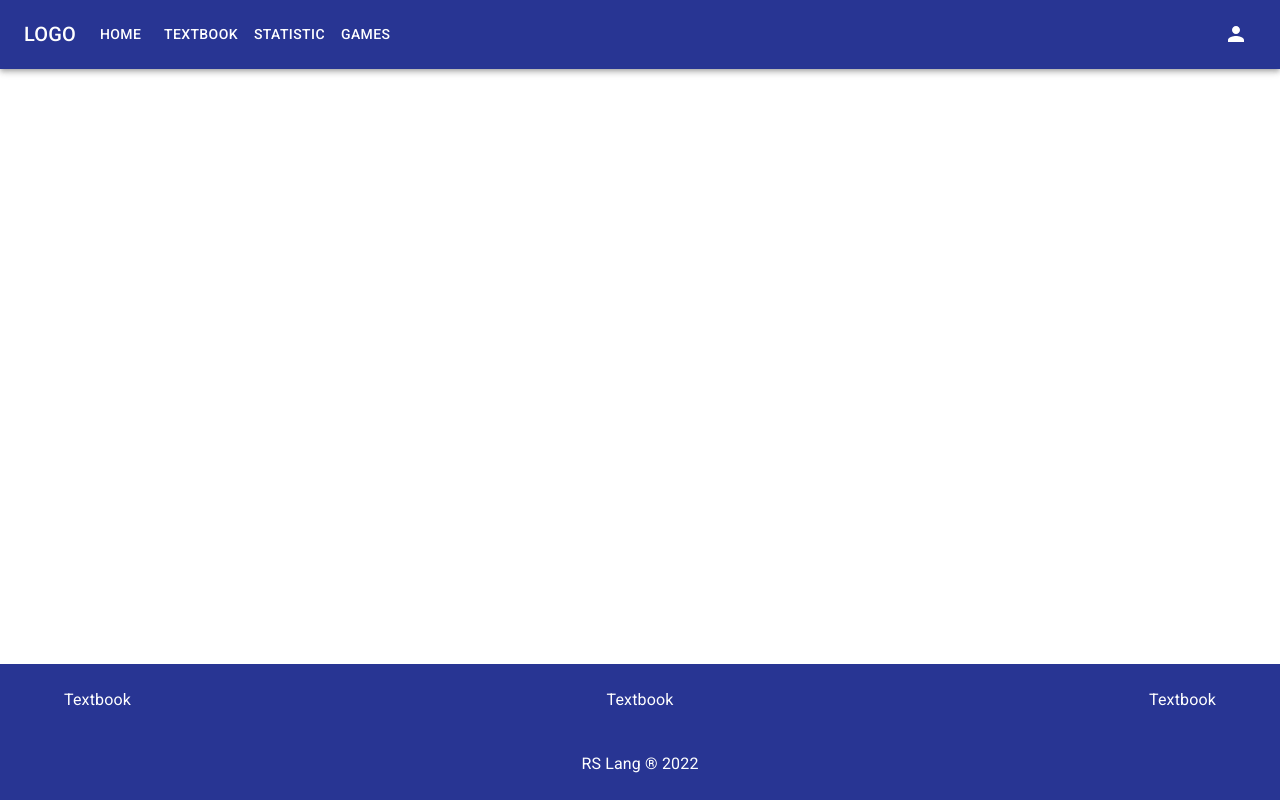
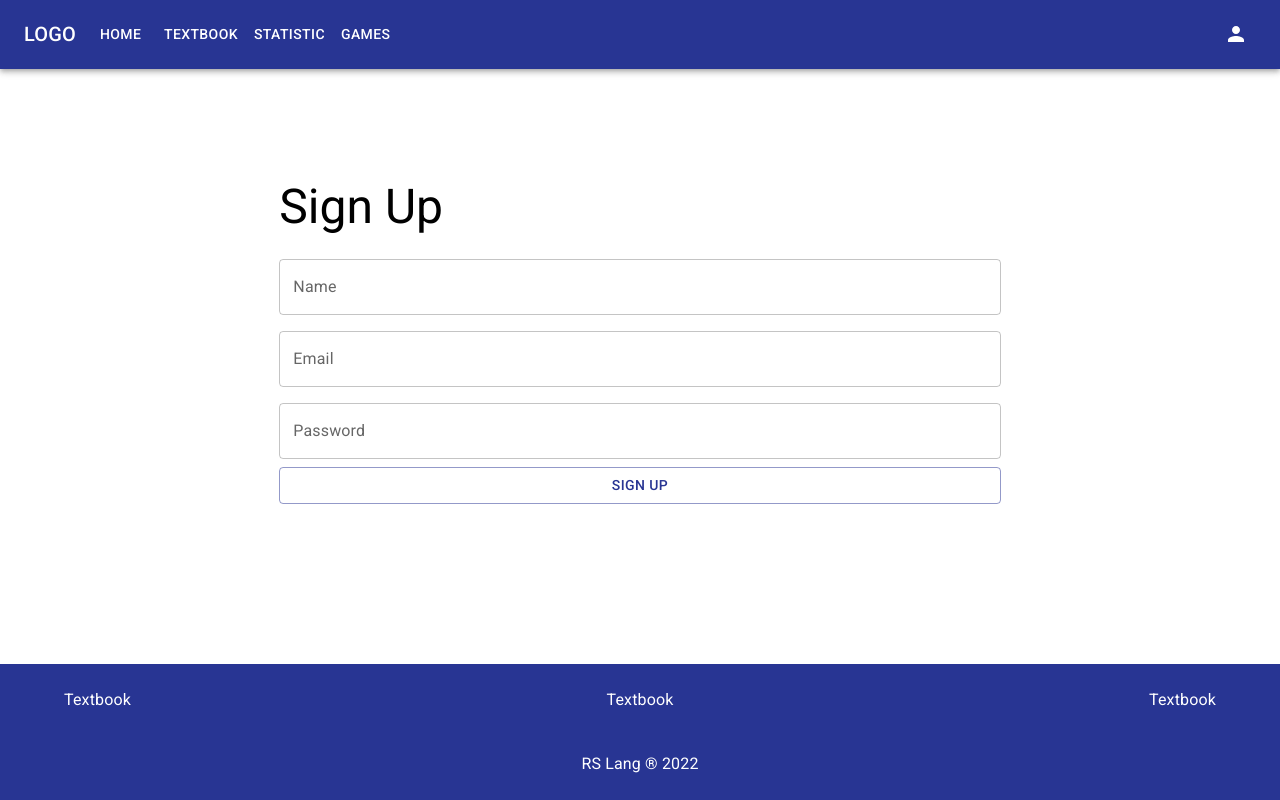
Before and after one commit to liliyavoloshina/rslang, a React (Create React App) app: page /signup in a window 1280 px wide. Built offline with nearby package versions, Linux system fonts and the light colour scheme.

Commit message:
feat: add signup page and error handling for it

```diff
--- a/src/App.tsx
+++ b/src/App.tsx
@@ -7,7 +7,8 @@ import Textbook from './views/Textbook'
 import AudioCall from './views/Audiocall'
 import Sprint from './views/Sprint'
 import Statistic from './views/Statistic'
-import Login from './views/Login'
+import SignIn from './views/SignIn'
+import SignUp from './views/SignUp'
 import Footer from './components/layout/Footer'
 import theme from './utils/theme'
 import { localStorageGetUser } from './utils/localStorage'
@@ -36,7 +37,8 @@ function App() {
 					<Route path="audiocall" element={<AudioCall />} />
 					<Route path="sprint" element={<Sprint />} />
 					<Route path="statistic" element={<Statistic />} />
-					<Route path="login" element={<Login />} />
+					<Route path="signin" element={<SignIn />} />
+					<Route path="signup" element={<SignUp />} />
 				</Routes>
 			</main>
 			{isFooter && <Footer />}
--- a/src/features/auth/authSlice.tsx
+++ b/src/features/auth/authSlice.tsx
@@ -1,30 +1,43 @@
 import { createSlice, createAsyncThunk } from '@reduxjs/toolkit'
 // eslint-disable-next-line import/no-cycle
 import { RootState } from '../../app/store'
-import { SignInData, UserInfo } from '../../types/auth'
+import { SignInData, SignUpData, UserInfo } from '../../types/auth'
 import apiClient from '../../utils/api'
+import { handleError } from '../../utils/helpers'
 import { localStorageRemoveUser, localStorageSetUser } from '../../utils/localStorage'
-
-// export const login = createAsyncThunk('auth/login', async (arg, { getState }) => {
-// 	console.log(login)
-// })
 
 export const signIn = createAsyncThunk('auth/signin', async (arg: SignInData) => {
 	const response = await apiClient.signIn(arg)
 	return response
 })
 
+export const signUp = createAsyncThunk('auth/signup', async (arg: SignUpData, { rejectWithValue }) => {
+	try {
+		await apiClient.signUp(arg)
+		return { email: arg.email, password: arg.password }
+	} catch (e) {
+		const errorToShow = handleError(e)
+		return rejectWithValue(errorToShow)
+	}
+})
+
 interface AuthState {
 	userInfo: UserInfo | Record<string, unknown>
+	signInInfo: SignInData | Record<string, unknown>
 	isLoggedIn: boolean
+	signUpError: string
 	isSignInFailed: boolean
+	isSignUpFailed: boolean
 	loading: boolean
 }
 
 const initialState: AuthState = {
 	userInfo: {},
+	signInInfo: {},
 	isLoggedIn: false,
+	signUpError: '',
 	isSignInFailed: false,
+	isSignUpFailed: false,
 	loading: false,
 }
 
@@ -39,7 +52,7 @@ export const authSlice = createSlice({
 			state.isLoggedIn = true
 			state.userInfo = action.payload
 		},
-		logOut: state => {
+		signOut: state => {
 			state.userInfo = {}
 			state.isLoggedIn = false
 			localStorageRemoveUser()
@@ -69,24 +82,23 @@ export const authSlice = createSlice({
 				state.isSignInFailed = true
 				state.loading = false
 			})
-		// .addCase(login.pending, state => {
-		// 	state.loading = true
-		// })
-		// .addCase(login.fulfilled, (state, action) => {
-		// 	const { accessToken } = action.payload
-		// 	state.token = accessToken
-		// 	state.userData = user
-		// 	state.loading = false
-		// })
-		// .addCase(login.rejected, (state, action) => {
-		// 	state.loading = false
-		// })
+			.addCase(signUp.pending, state => {
+				state.loading = true
+			})
+			.addCase(signUp.fulfilled, (state, action) => {
+				state.signInInfo = action.payload
+			})
+			.addCase(signUp.rejected, (state, action) => {
+				state.signUpError = action.payload as string
+				state.loading = false
+			})
 	},
 })
 
-export const { clearError, setUser, logOut } = authSlice.actions
+export const { clearError, setUser, signOut } = authSlice.actions
 export const selectAuthLoading = (state: RootState) => state.auth.loading
 export const selectAuthIsLoggedIn = (state: RootState) => state.auth.isLoggedIn
 export const selectAuthIsSignInFailed = (state: RootState) => state.auth.isSignInFailed
 export const selectAuthUserInfo = (state: RootState) => state.auth.userInfo
+export const selectAuthSignUpError = (state: RootState) => state.auth.signUpError
 export default authSlice.reducer
--- a/src/utils/api.ts
+++ b/src/utils/api.ts
@@ -1,5 +1,5 @@
 import { ApiMethod, ApiBody, ApiConfig, ApiHeaders, GetUserWordsResponse } from '../types/api'
-import { SignInData, SignInResponse } from '../types/auth'
+import { SignInData, SignInResponse, SignUpData, SignUpResponse } from '../types/auth'
 import { UserWord, Word } from '../types/word'
 import { localStorageGetUser } from './localStorage'
 
@@ -24,7 +24,8 @@ const apiClient = async <T>(endpoint: string, method: ApiMethod, body?: ApiBody)
 	const response = await fetch(endpoint, config)
 
 	if (!response.ok) {
-		throw new Error(response.statusText)
+		const error = await response.text()
+		throw new Error(error)
 	}
 
 	const data = await response.json()
@@ -51,4 +52,8 @@ apiClient.signIn = (signinData: SignInData) => {
 	return apiClient<SignInResponse>(`${DOMAIN_URL}/signin`, ApiMethod.Post, signinData)
 }
 
+apiClient.signUp = (signupData: SignUpData) => {
+	return apiClient<SignUpResponse>(`${DOMAIN_URL}/users`, ApiMethod.Post, signupData)
+}
+
 export default apiClient
--- a/src/utils/helpers.ts
+++ b/src/utils/helpers.ts
@@ -5,16 +5,10 @@ const shuffleArray = <T>(array: T[]) => {
 	}
 }
 
-const setToken = (val: string) => {
-	localStorage.setItem('token', val)
+const handleError = (err: unknown) => {
+	let message = 'Unknown Error'
+	if (err instanceof Error) message = err.message
+	return `Ooops! ${message}`
 }
 
-const getToken = () => {
-	return localStorage.getItem('token')
-}
-
-const removeToken = () => {
-	localStorage.removeItem('token')
-}
-
-export { shuffleArray, getToken, removeToken, setToken }
+export { shuffleArray, handleError }
--- /dev/null
+++ b/src/views/SignIn.tsx
@@ -0,0 +1,98 @@
+import Typography from '@mui/material/Typography'
+import Stack from '@mui/material/Stack'
+import Box from '@mui/material/Box'
+import TextField from '@mui/material/TextField'
+import FormControl from '@mui/material/FormControl'
+import LoadingButton from '@mui/lab/LoadingButton'
+import Alert from '@mui/lab/Alert'
+import React, { useEffect, useState } from 'react'
+import { useNavigate } from 'react-router-dom'
+import { useAppDispatch, useAppSelector } from '../app/hooks'
+import { signIn, selectAuthLoading, selectAuthIsLoggedIn, selectAuthIsSignInFailed, clearError } from '../features/auth/authSlice'
+
+function SignIn() {
+	const navigate = useNavigate()
+	const dispatch = useAppDispatch()
+	const loading = useAppSelector(selectAuthLoading)
+	const isLoggedIn = useAppSelector(selectAuthIsLoggedIn)
+	const isSignInFailed = useAppSelector(selectAuthIsSignInFailed)
+
+	const [emailData, setEmailData] = useState<string>('')
+	const [emailError, setEmailError] = useState<string>('')
+	const [passwordData, setPasswordData] = useState<string>('')
+	const [passwordError, setPasswordError] = useState<string>('')
+
+	const validateEmail = (email: string) => {
+		return String(email)
+			.toLowerCase()
+			.match(/^(([^<>()[\]\\.,;:\s@"]+(\.[^<>()[\]\\.,;:\s@"]+)*)|(".+"))@((\[[0-9]{1,3}\.[0-9]{1,3}\.[0-9]{1,3}\.[0-9]{1,3}\])|(([a-zA-Z\-0-9]+\.)+[a-zA-Z]{2,}))$/)
+	}
+
+	useEffect(() => {
+		if (!emailData) return
+
+		if (validateEmail(emailData)) {
+			setEmailError('')
+		} else {
+			setEmailError('Invalid E-mail!')
+		}
+	}, [emailData])
+
+	useEffect(() => {
+		if (!passwordData) return
+
+		if (passwordData.length >= 6) {
+			setPasswordError('')
+		} else {
+			setPasswordError('Password is too short!')
+		}
+	}, [passwordData])
+
+	useEffect(() => {
+		dispatch(clearError())
+	}, [emailData, passwordData])
+
+	const handleSubmit = (e: React.SyntheticEvent) => {
+		e.preventDefault()
+
+		if (!passwordData || !emailData) {
+			setEmailError('Invalid E-mail!')
+			setPasswordError('Password is too short!')
+		}
+
+		dispatch(signIn({ email: emailData, password: passwordData }))
+	}
+
+	// eslint-disable-next-line consistent-return
+	useEffect(() => {
+		if (isLoggedIn) {
+			return navigate('/')
+		}
+	}, [isLoggedIn])
+
+	return (
+		<Stack alignItems="center" justifyContent="center" sx={{ height: '100%' }}>
+			<Box component="form" onSubmit={handleSubmit}>
+				<Typography variant="h3" gutterBottom>
+					Sign In
+				</Typography>
+				{isSignInFailed && (
+					<Alert severity="error" sx={{ my: 2 }}>
+						Invalid password or e-mail!
+					</Alert>
+				)}
+				<FormControl fullWidth sx={{ my: 1 }}>
+					<TextField value={emailData} onChange={e => setEmailData(e.target.value)} label="Email" error={!!emailError} helperText={emailError} />
+				</FormControl>
+				<FormControl fullWidth sx={{ my: 1 }}>
+					<TextField value={passwordData} onChange={e => setPasswordData(e.target.value)} label="Password" type="password" error={!!passwordError} helperText={passwordError} />
+				</FormControl>
+				<LoadingButton fullWidth type="submit" disabled={!!passwordError || !!emailError} loading={loading} loadingIndicator="Loading..." variant="outlined">
+					Sign In
+				</LoadingButton>
+			</Box>
+		</Stack>
+	)
+}
+
+export default SignIn
--- a/src/views/Login.tsx
+++ b/src/views/SignUp.tsx
@@ -8,15 +8,18 @@ import Alert from '@mui/lab/Alert'
 import React, { useEffect, useState } from 'react'
 import { useNavigate } from 'react-router-dom'
 import { useAppDispatch, useAppSelector } from '../app/hooks'
-import { signIn, selectAuthLoading, selectAuthIsLoggedIn, selectAuthIsSignInFailed, clearError } from '../features/auth/authSlice'
+import { signUp, selectAuthLoading, selectAuthIsLoggedIn, selectAuthIsSignInFailed, clearError, selectAuthSignUpError } from '../features/auth/authSlice'
 
-function Login() {
+function SignUp() {
 	const navigate = useNavigate()
 	const dispatch = useAppDispatch()
 	const loading = useAppSelector(selectAuthLoading)
 	const isLoggedIn = useAppSelector(selectAuthIsLoggedIn)
 	const isSignInFailed = useAppSelector(selectAuthIsSignInFailed)
+	const signUpError = useAppSelector(selectAuthSignUpError)
 
+	const [nameData, setNameData] = useState<string>('')
+	const [nameError, setNameError] = useState<string>('')
 	const [emailData, setEmailData] = useState<string>('')
 	const [emailError, setEmailError] = useState<string>('')
 	const [passwordData, setPasswordData] = useState<string>('')
@@ -27,6 +30,16 @@ function Login() {
 			.toLowerCase()
 			.match(/^(([^<>()[\]\\.,;:\s@"]+(\.[^<>()[\]\\.,;:\s@"]+)*)|(".+"))@((\[[0-9]{1,3}\.[0-9]{1,3}\.[0-9]{1,3}\.[0-9]{1,3}\])|(([a-zA-Z\-0-9]+\.)+[a-zA-Z]{2,}))$/)
 	}
+
+	useEffect(() => {
+		if (!nameData) return
+
+		if (nameData.length >= 2) {
+			setNameError('')
+		} else {
+			setNameError('Name is too short!')
+		}
+	}, [nameData])
 
 	useEffect(() => {
 		if (!emailData) return
@@ -50,17 +63,18 @@ function Login() {
 
 	useEffect(() => {
 		dispatch(clearError())
-	}, [emailData, passwordData])
+	}, [nameData, emailData, passwordData])
 
 	const handleSubmit = (e: React.SyntheticEvent) => {
 		e.preventDefault()
 
-		if (!passwordData || !emailData) {
+		if (!nameData || !passwordData || !emailData) {
+			setNameError('Name is too short!')
 			setEmailError('Invalid E-mail!')
 			setPasswordError('Password is too short!')
 		}
 
-		dispatch(signIn({ email: emailData, password: passwordData }))
+		dispatch(signUp({ name: nameData, email: emailData, password: passwordData }))
 	}
 
 	// eslint-disable-next-line consistent-return
@@ -74,13 +88,16 @@ function Login() {
 		<Stack alignItems="center" justifyContent="center" sx={{ height: '100%' }}>
 			<Box component="form" onSubmit={handleSubmit}>
 				<Typography variant="h3" gutterBottom>
-					Login
+					Sign Up
 				</Typography>
-				{isSignInFailed && (
+				{signUpError && (
 					<Alert severity="error" sx={{ my: 2 }}>
-						Invalid password or e-mail!
+						{signUpError}
 					</Alert>
 				)}
+				<FormControl fullWidth sx={{ my: 1 }}>
+					<TextField value={nameData} onChange={e => setNameData(e.target.value)} label="Name" error={!!nameError} helperText={nameError} />
+				</FormControl>
 				<FormControl fullWidth sx={{ my: 1 }}>
 					<TextField value={emailData} onChange={e => setEmailData(e.target.value)} label="Email" error={!!emailError} helperText={emailError} />
 				</FormControl>
@@ -88,11 +105,11 @@ function Login() {
 					<TextField value={passwordData} onChange={e => setPasswordData(e.target.value)} label="Password" type="password" error={!!passwordError} helperText={passwordError} />
 				</FormControl>
 				<LoadingButton fullWidth type="submit" disabled={!!passwordError || !!emailError} loading={loading} loadingIndicator="Loading..." variant="outlined">
-					Login
+					Sign Up
 				</LoadingButton>
 			</Box>
 		</Stack>
 	)
 }
 
-export default Login
+export default SignUp
```
Also changed, not shown: src/components/layout/Header.tsx (+6 -6 lines), src/types/auth.ts (+13 -1 lines).
